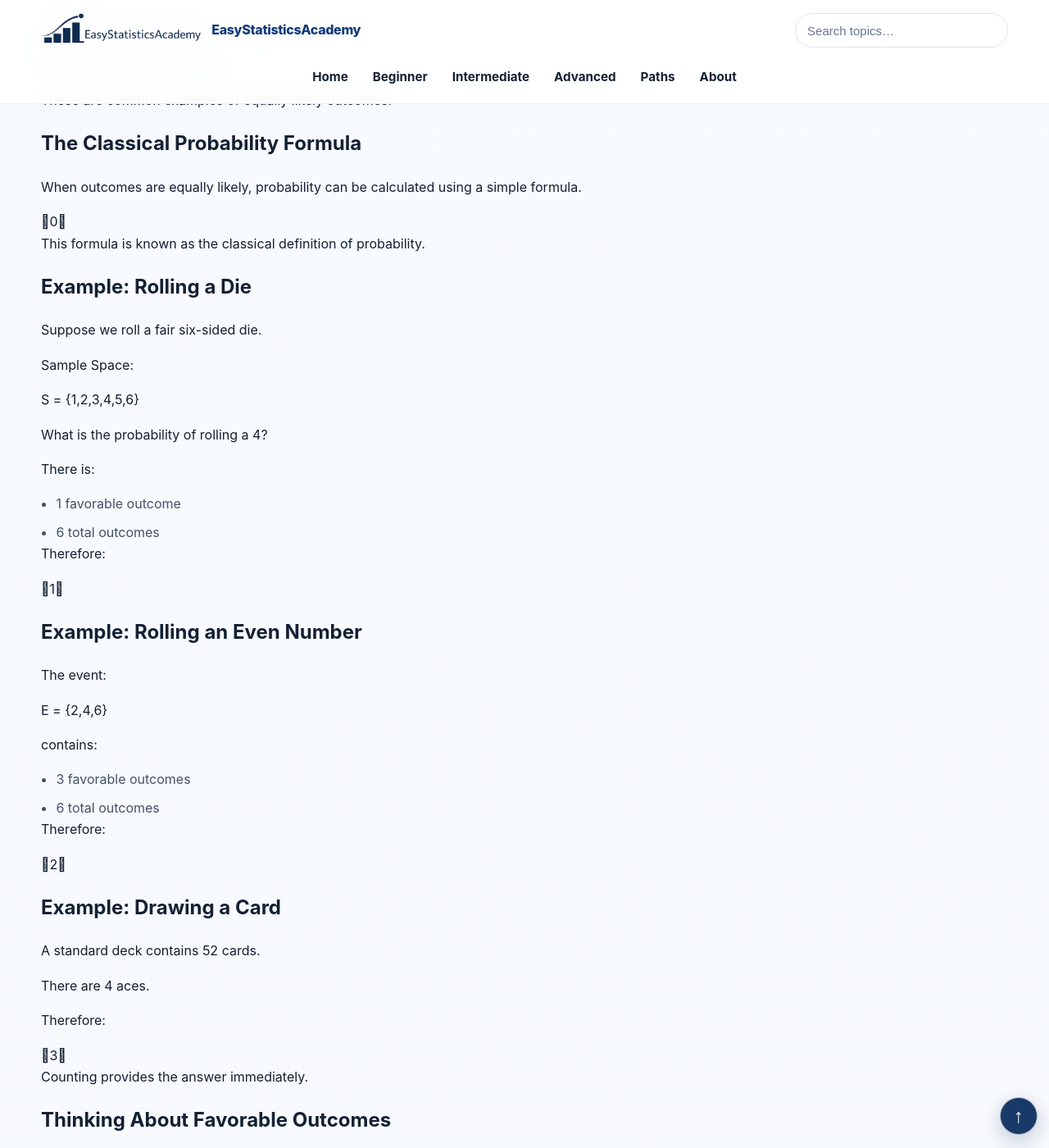
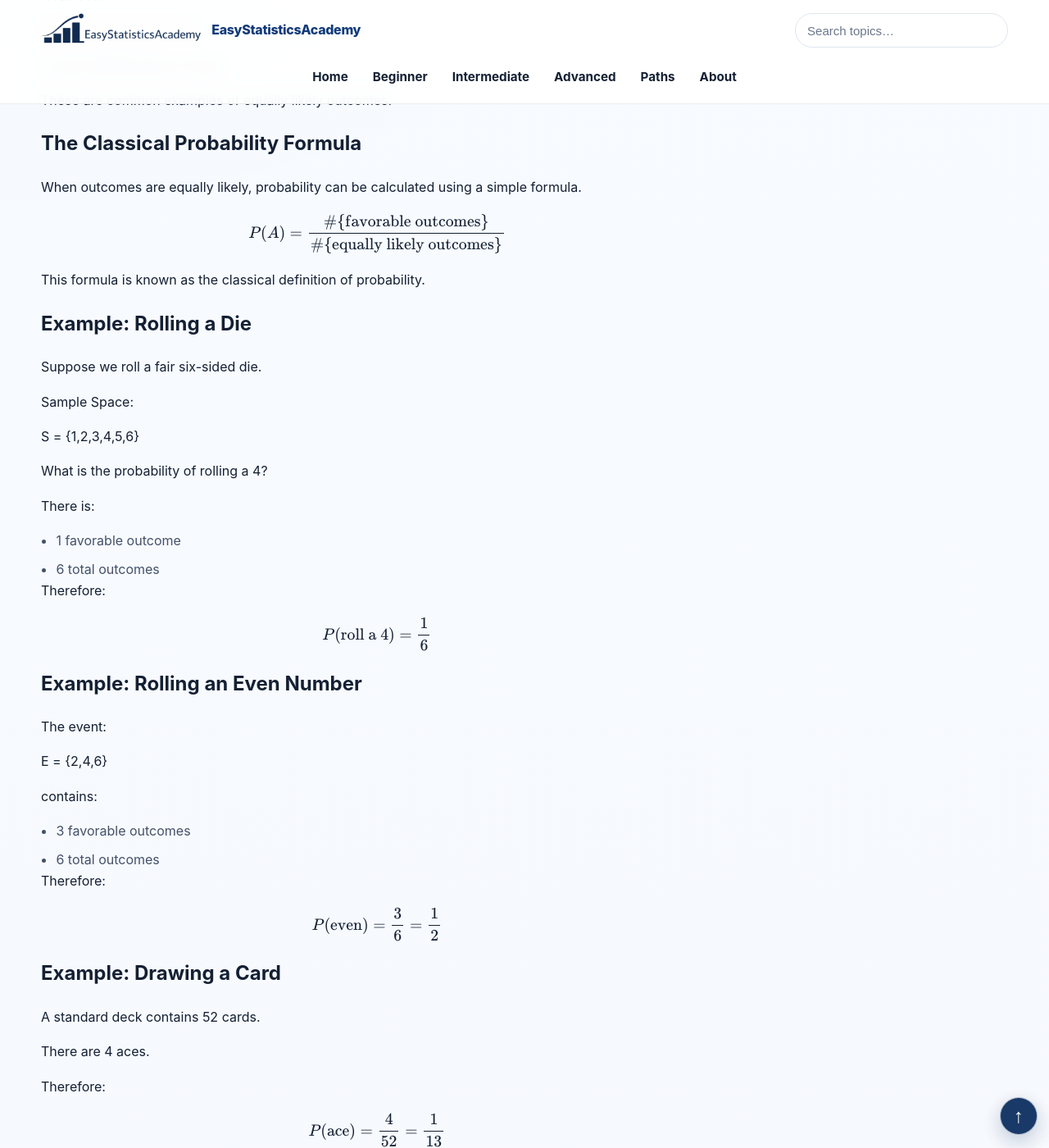
Before and after one commit to ammar-homaida-statistics/easystatisticsacademy, a Jekyll site: the page built from probability/basics/equally-likely-and-counting-intuition/index.md, in a window 1280 px wide and 1400 px high, scrolled down 1054 px. Shown: the whole window at 82% size. Built offline with Jekyll 4.4.1, drawn with Linux system fonts in a browser that asks for light colours; some of the changed text lies outside the part shown.

Commit message:
Restore 6 verified formulas in equally-likely-and-counting-intuition

```diff
--- a/probability/basics/equally-likely-and-counting-intuition/index.md
+++ b/probability/basics/equally-likely-and-counting-intuition/index.md
@@ -138,7 +138,11 @@ sidebar: false
       probability can be calculated using a simple formula.
     </p>
 
-    0
+
+    \[
+    P(A)=\frac{\#\{\text{favorable outcomes}\}}{\#\{\text{equally likely outcomes}\}}
+    \]
+
 
     <p>
       This formula is known as the classical definition of probability.
@@ -182,7 +186,11 @@ sidebar: false
       Therefore:
     </p>
 
-    1
+
+    \[
+    P(\text{roll a 4})=\frac16
+    \]
+
 
     <h2>Example: Rolling an Even Number</h2>
 
@@ -214,7 +222,11 @@ sidebar: false
       Therefore:
     </p>
 
-    2
+
+    \[
+    P(\text{even})=\frac36=\frac12
+    \]
+
 
     <h2>Example: Drawing a Card</h2>
 
@@ -230,7 +242,11 @@ sidebar: false
       Therefore:
     </p>
 
-    3
+
+    \[
+    P(\text{ace})=\frac4{52}=\frac1{13}
+    \]
+
 
     <p>
       Counting provides the answer immediately.
@@ -380,7 +396,11 @@ sidebar: false
       This corresponds to:
     </p>
 
-    4
+
+    \[
+    P(A)=\frac36=0.5
+    \]
+
 
     <p>
       Half of the possible outcomes satisfy the event.
@@ -460,7 +480,11 @@ sidebar: false
       Therefore:
     </p>
 
-    5
+
+    \[
+    P(\text{win})=\frac5{100}=0.05
+    \]
+
 
     <p>
       Your probability of winning is 5%.
```
